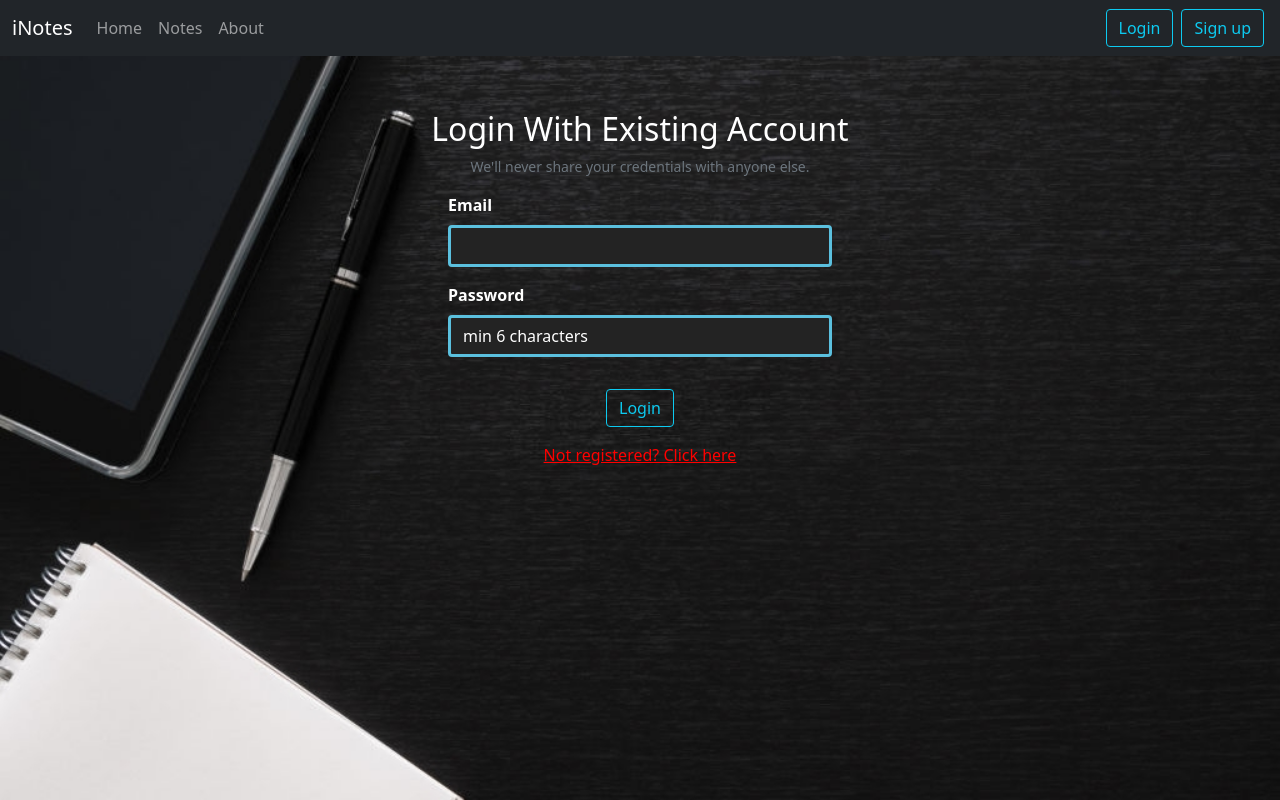
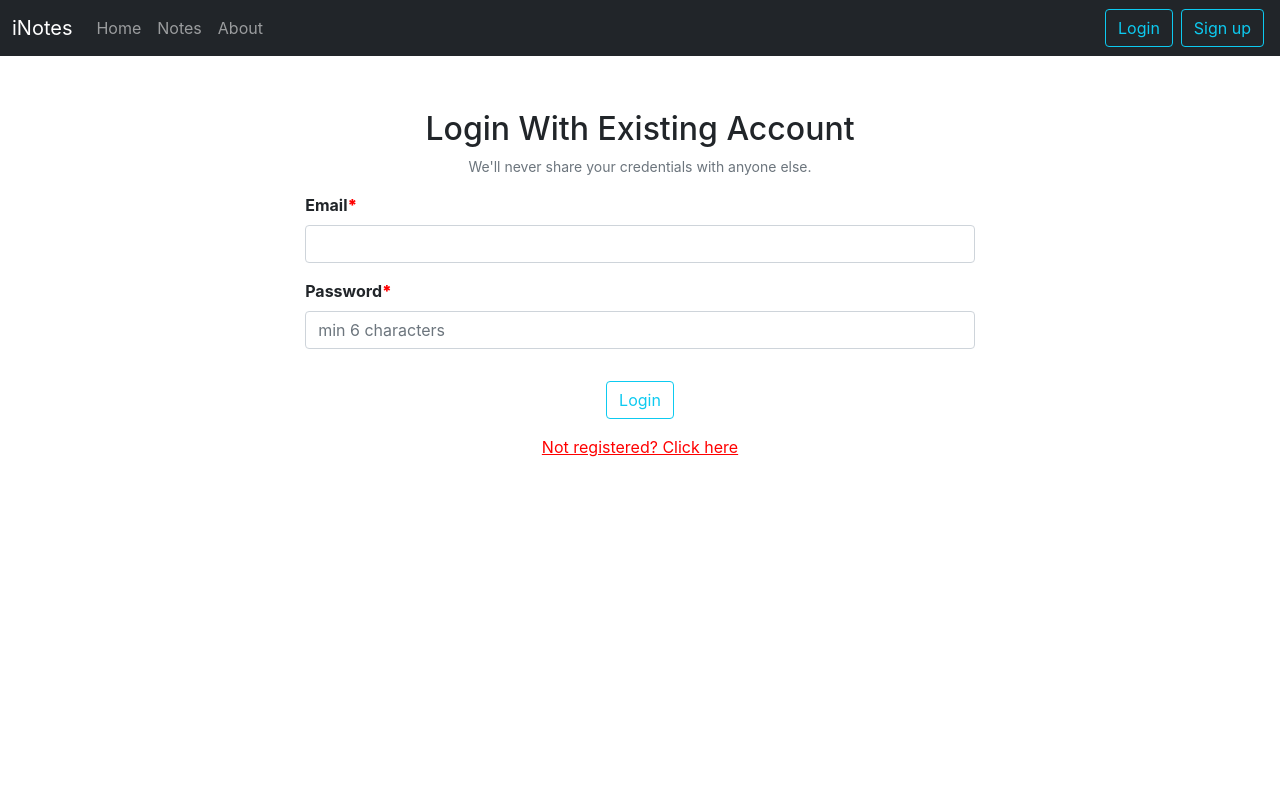
Before and after one commit to krishnasudan909/iNotes, a React (Create React App) app in the folder frontend/: page /login in a window 1280 px wide. Built offline with nearby package versions, Linux system fonts and the light colour scheme.

Commit message:
Revert "Added Some Styles"
This reverts commit eb136230bc09fbd1e93b9466411790431ee96f96.

```diff
--- a/frontend/src/App.js
+++ b/frontend/src/App.js
@@ -9,7 +9,8 @@ import { SignUp } from './components/SignUp';
 import { Notes } from './components/Notes';
 import {useState} from 'react';
 import { UserDetails } from "./components/UserDetails";
-import './App.css';
+
+
 function App() {
 
   const [alert, setAlert] = useState(null);
@@ -30,7 +31,7 @@ function App() {
         <Router>
           <Navbar />
           <Alert alert={alert}/>
-          <div className="MainContainer container">
+          <div className="container">
             <Switch>
               <Route exact path="/">
                 <Home showAlert={showAlert} />
--- a/frontend/src/components/Login.css
+++ /dev/null
@@ -1,27 +0,0 @@
-.Login{color: white;}
-.login-form>div{
-    width: 30vw;
-    margin-left: auto;
-    margin-right: auto;
-}
-.login-input{
-    border: 3px solid #5bc0de;
-    background-color: #232323;
-    color:white;
-}
-.login-input::placeholder{
-    color: white;
-}
-.login-input:focus{
-outline: none;
-  box-shadow: none;
-  border: 3px solid orange;
-  background-color: #232323;
-  color: white;
-}
-
-@media (min-width:0px) and (max-width:800px){
-    .login-form>div{
-        width: 50vw;
-    }
-}
--- a/frontend/src/components/Login.js
+++ b/frontend/src/components/Login.js
@@ -1,6 +1,6 @@
 import React, {useState} from 'react'
 import { Link,useHistory } from 'react-router-dom'
-import  './Login.css';
+
 
 export const Login = (props) => {
     const [credentials, setCredentials] = useState({email: "", password: ""})
@@ -34,17 +34,16 @@ export const Login = (props) => {
 
     return (
         <>
-        <div className="Login">
         <h2 className="mt-4 text-center">Login With Existing Account</h2>
         <div className="form-text text-center">We'll never share your credentials with anyone else.</div>
-            <form  onSubmit={handleSubmit} className="mt-3 login-form"style={{paddingLeft:"20%", paddingRight:"20%"}}>
+            <form  onSubmit={handleSubmit} className="mt-3"style={{paddingLeft:"20%", paddingRight:"20%"}}>
                 <div className="mb-3">
-                    <label htmlFor="email" className="form-label"><b>Email</b></label>
-                    <input type="email" className="form-control login-input" value={credentials.email} onChange={onChange} id="email" name="email" aria-describedby="emailHelp" />
+                    <label htmlFor="email" className="form-label"><b>Email<b style={{color:"red"}}>*</b></b></label>
+                    <input type="email" className="form-control" value={credentials.email} onChange={onChange} id="email" name="email" aria-describedby="emailHelp" />
                 </div>
                 <div className="mb-3">
-                    <label htmlFor="password" className="form-label"><b>Password</b></label>
-                    <input type="password" className="form-control login-input" value={credentials.password} onChange={onChange} name="password" minLength={6} placeholder="min 6 characters" id="password" />
+                    <label htmlFor="password" className="form-label"><b>Password<b style={{color:"red"}}>*</b></b></label>
+                    <input type="password" className="form-control" value={credentials.password} onChange={onChange} name="password" minLength={6} placeholder="min 6 characters" id="password" />
 
                 </div>
                 <div className="container text-center mt-2">
@@ -62,8 +61,6 @@ export const Login = (props) => {
 
 
             </form>
-            </div>
         </>
-
     )
 }
--- a/frontend/src/index.css
+++ b/frontend/src/index.css
@@ -1,12 +1,17 @@
-*{
+body {
   margin: 0;
-  padding: 0;
-  box-sizing: border-box;
+  font-family: -apple-system, BlinkMacSystemFont, 'Segoe UI', 'Roboto', 'Oxygen',
+    'Ubuntu', 'Cantarell', 'Fira Sans', 'Droid Sans', 'Helvetica Neue',
+    sans-serif;
+  -webkit-font-smoothing: antialiased;
+  -moz-osx-font-smoothing: grayscale;
 }
-body{
-  min-width: 100vh;
-  height: 100vh;
-  background: url("./mainbg.jpg");
-  background-repeat: no-repeat;
-  background-size: cover;
+
+code {
+  font-family: source-code-pro, Menlo, Monaco, Consolas, 'Courier New',
+    monospace;
 }
+
+i{
+  cursor:pointer;
+}
--- a/frontend/src/index.js
+++ b/frontend/src/index.js
@@ -1,7 +1,8 @@
 import React from 'react';
 import ReactDOM from 'react-dom';
+import './index.css';
 import App from './App';
-import './index.css';
+
 
 ReactDOM.render(
   <React.StrictMode>
```
Also changed, not shown: frontend/src/App.css (deleted), frontend/src/mainbg.jpg (deleted).
